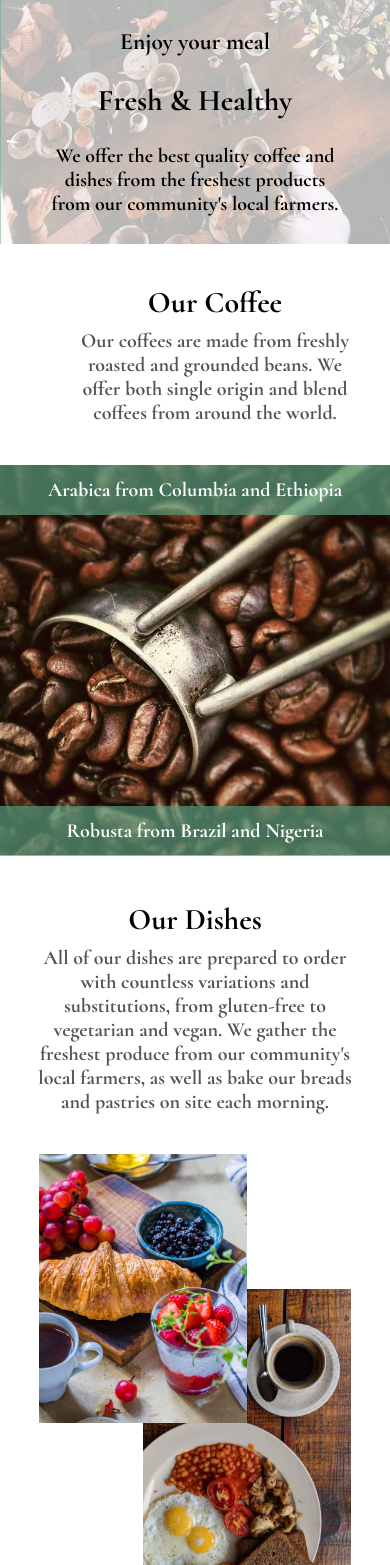
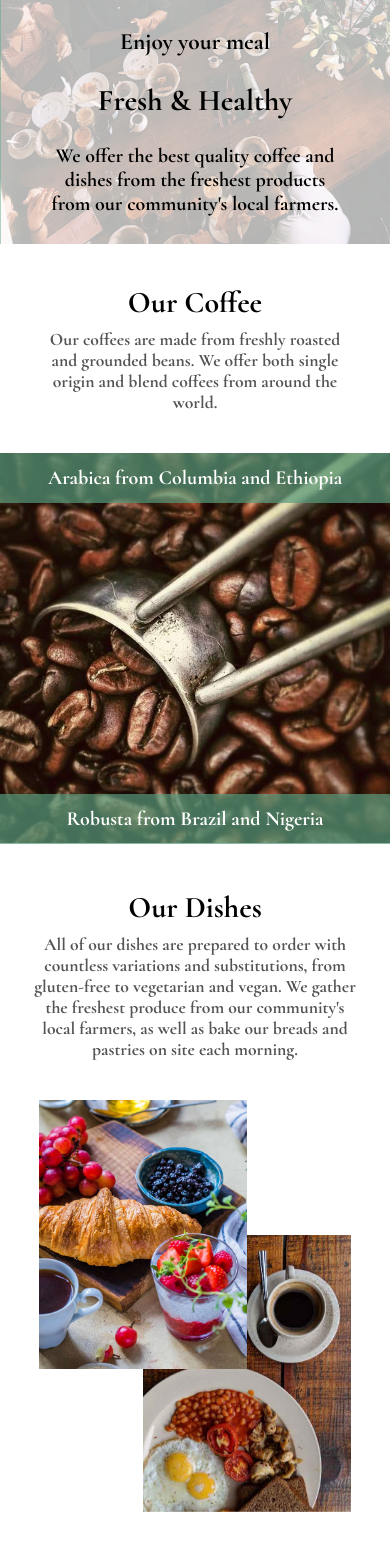
Before and after one commit to GMatorin/LocalCoffee, a PHP site: page /src/index.html in a window 390 px wide. Shown: the part 600-2165 px from the top of the page. Run offline with PHP 8.4, Linux system fonts and the light colour scheme; some libraries are stand-ins or nearby versions.

Commit message:
Fixed some issues in responsive design

```diff
--- a/scss/_mobile.scss
+++ b/scss/_mobile.scss
@@ -16,14 +16,21 @@
     }
   }
 
-  .about-coffee {
-    &_image {
-      margin: 0 auto;
-      width: 70%;
+  .about {
+    .info-wrapper {
+      p {
+        font-size: 20px;
+      }
     }
-  }
-  .about-meals_image {
-    width: 70%;
+    &-coffee {
+      &_image {
+        margin: 0 auto;
+        width: 70%;
+      }
+    }
+    &-meals_image {
+      width: 60%;
+    }
   }
 
   .coffee-fig-active {
@@ -48,8 +55,8 @@
       }
     }
   }
-  #about {
-    .about-coffee {
+  .about {
+    &-coffee {
       &_info {
         margin: 0 auto;
       }
@@ -57,8 +64,8 @@
         width: 50%;
       }
     }
-    .about-meals_image {
-      width: 50%;
+    &-meals_image {
+      width: 45%;
     }
   }
   .menu-coffee-images {
@@ -302,6 +309,7 @@
       padding-top: 7rem;
       justify-content: space-around;
       &_info {
+        margin: 0;
         flex-basis: 35%;
         display: flex;
         flex-direction: column;
@@ -325,6 +333,7 @@
         }
       }
       &_image {
+        margin: 0;
         flex-basis: 40%;
         position: relative;
         margin: 0 65px 0 0;
@@ -453,6 +462,9 @@
 @include mediaXLg {
   .about {
     &-coffee {
+      &_info {
+        margin: 0 0 0 2rem;
+      }
       &_image {
         &::before {
           right: -35px;
--- a/scss/main.scss
+++ b/scss/main.scss
@@ -174,10 +174,14 @@ nav {
 }
 
 .about {
+  .info-wrapper {
+    p {
+      font-size: 1.1rem;
+    }
+  }
   &-coffee {
     margin: 0 auto;
     &_info {
-      margin-left: 2.5rem;
       .info-wrapper {
         display: flex;
         margin: 0 auto;
--- a/src/css/main.css
+++ b/src/css/main.css
@@ -207,10 +207,11 @@ nav {
       .welcome .nav-info-social a i {
         margin-right: 2rem; }
 
+.about .info-wrapper p {
+  font-size: 1.1rem; }
+
 .about-coffee {
   margin: 0 auto; }
-  .about-coffee_info {
-    margin-left: 2.5rem; }
   .about-coffee_info .info-wrapper {
     display: flex;
     margin: 0 auto;
@@ -448,11 +449,13 @@ footer {
 @media screen and (min-width: 630px) {
   .welcome .nav-info .menu-btn {
     flex-basis: 7%; }
+  .about .info-wrapper p {
+    font-size: 20px; }
   .about-coffee_image {
     margin: 0 auto;
     width: 70%; }
   .about-meals_image {
-    width: 70%; }
+    width: 60%; }
   .coffee-fig-active {
     height: 400px; }
   .meal-fig-active {
@@ -463,12 +466,12 @@ footer {
 @media screen and (min-width: 800px) {
   .welcome .nav-info .menu-btn {
     flex-basis: 5%; }
-  #about .about-coffee_info {
+  .about-coffee_info {
     margin: 0 auto; }
-  #about .about-coffee_image {
+  .about-coffee_image {
     width: 50%; }
-  #about .about-meals_image {
-    width: 50%; }
+  .about-meals_image {
+    width: 45%; }
   .menu-coffee-images {
     grid-template-columns: none; }
     .menu-coffee-images .coffee-fig {
@@ -650,6 +653,7 @@ footer {
     padding-top: 7rem;
     justify-content: space-around; }
     .about-coffee_info {
+      margin: 0;
       flex-basis: 35%;
       display: flex;
       flex-direction: column;
@@ -668,6 +672,7 @@ footer {
       .about-coffee_info img {
         width: 200px; }
     .about-coffee_image {
+      margin: 0;
       flex-basis: 40%;
       position: relative;
       margin: 0 65px 0 0;
@@ -751,6 +756,8 @@ footer {
       height: 400px; } }
 
 @media screen and (min-width: 1250px) {
+  .about-coffee_info {
+    margin: 0 0 0 2rem; }
   .about-coffee_image::before {
     right: -35px; }
   .about-coffee_image::after {
```
Lines whose indentation alone changed are shown as unchanged.
